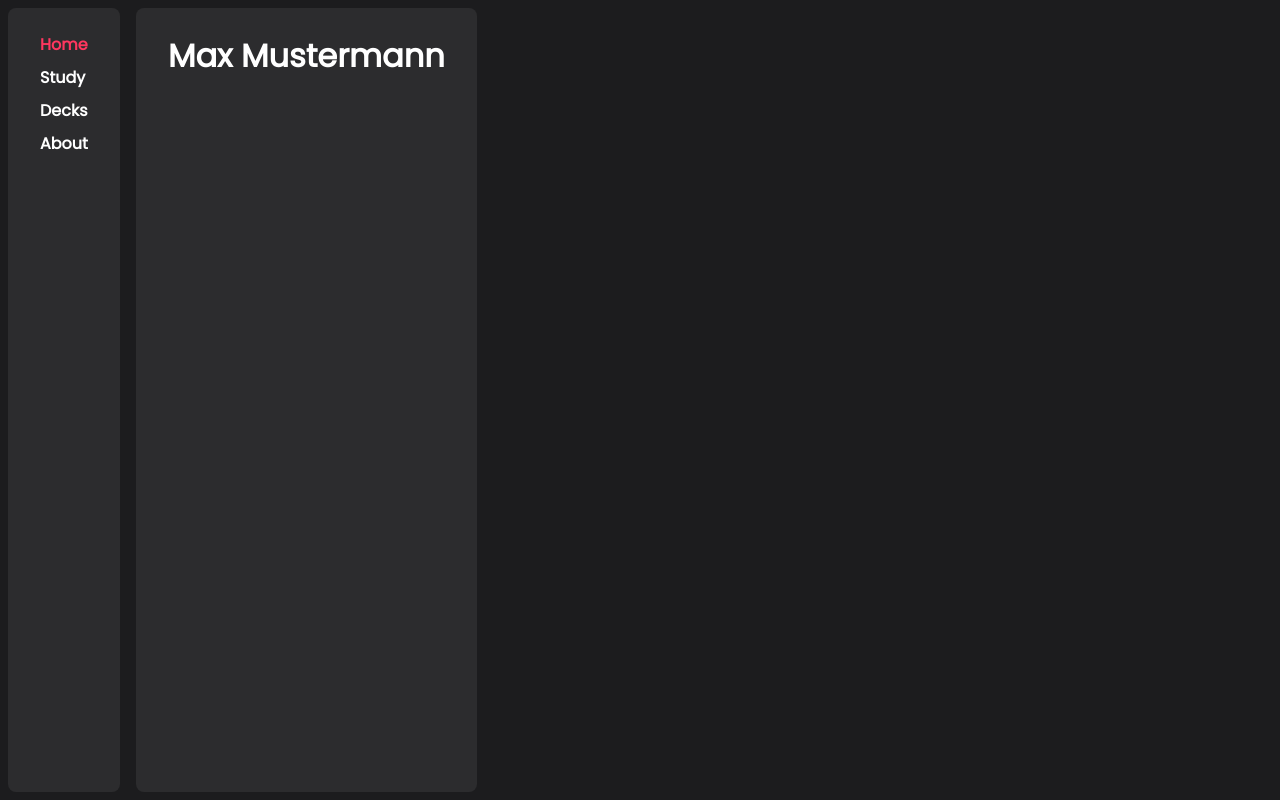
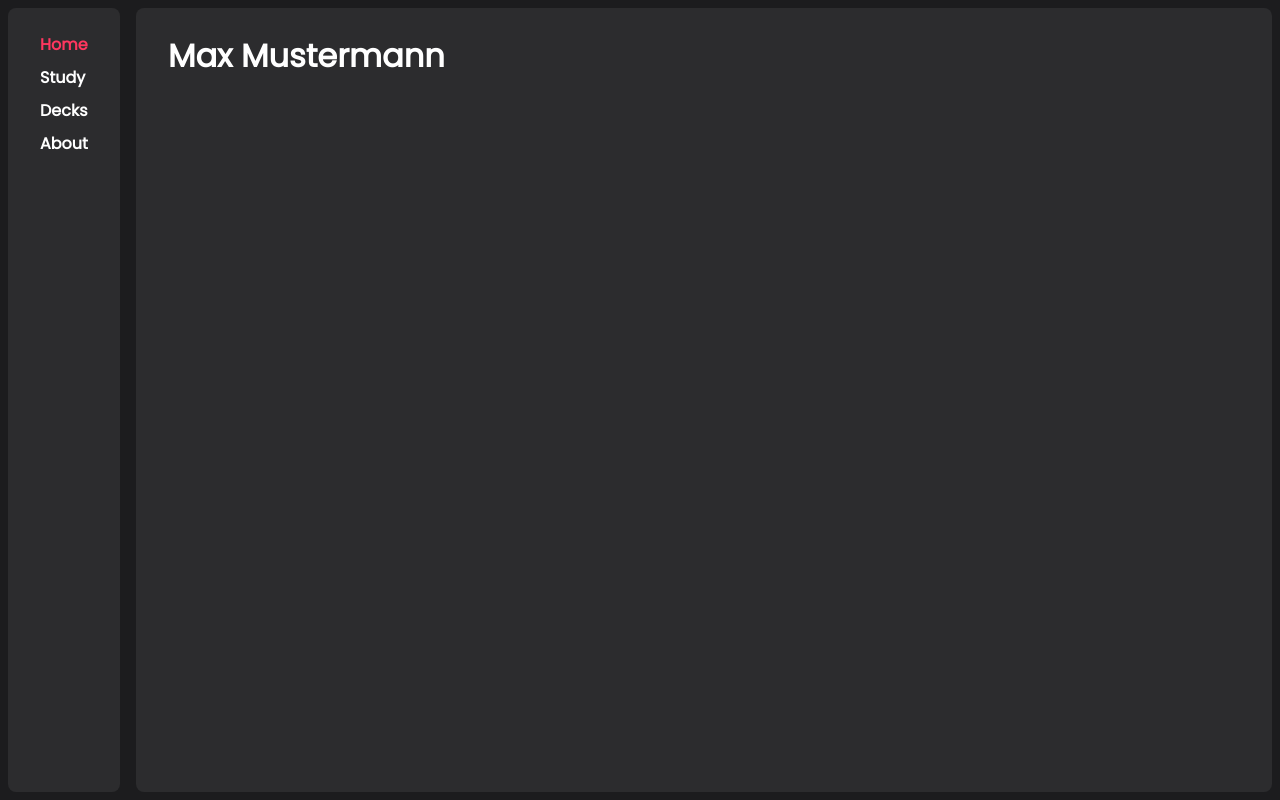
Before and after one commit to Smail/flashcards, a Vue app: page / in a window 1280 px wide. Built offline with nearby package versions, Linux system fonts and the light colour scheme.

Commit message:
feat: use full width of display

```diff
--- a/src/App.vue
+++ b/src/App.vue
@@ -56,6 +56,11 @@ body {
   height: 100vh;
 }
 
+/* Use full width on first component, that is not nav, i.e., make nav a slim component. */
+#app > :nth-child(2) {
+  flex: 1;
+}
+
 nav {
   display: flex;
   flex-direction: column;
--- a/src/views/HomeView.vue
+++ b/src/views/HomeView.vue
@@ -17,6 +17,7 @@ export default {
   background-color: var(--apple-gray-5-dark);
   display: flex;
   flex-direction: column;
+  align-items: flex-start;
 }
 
 .statistic {
```
